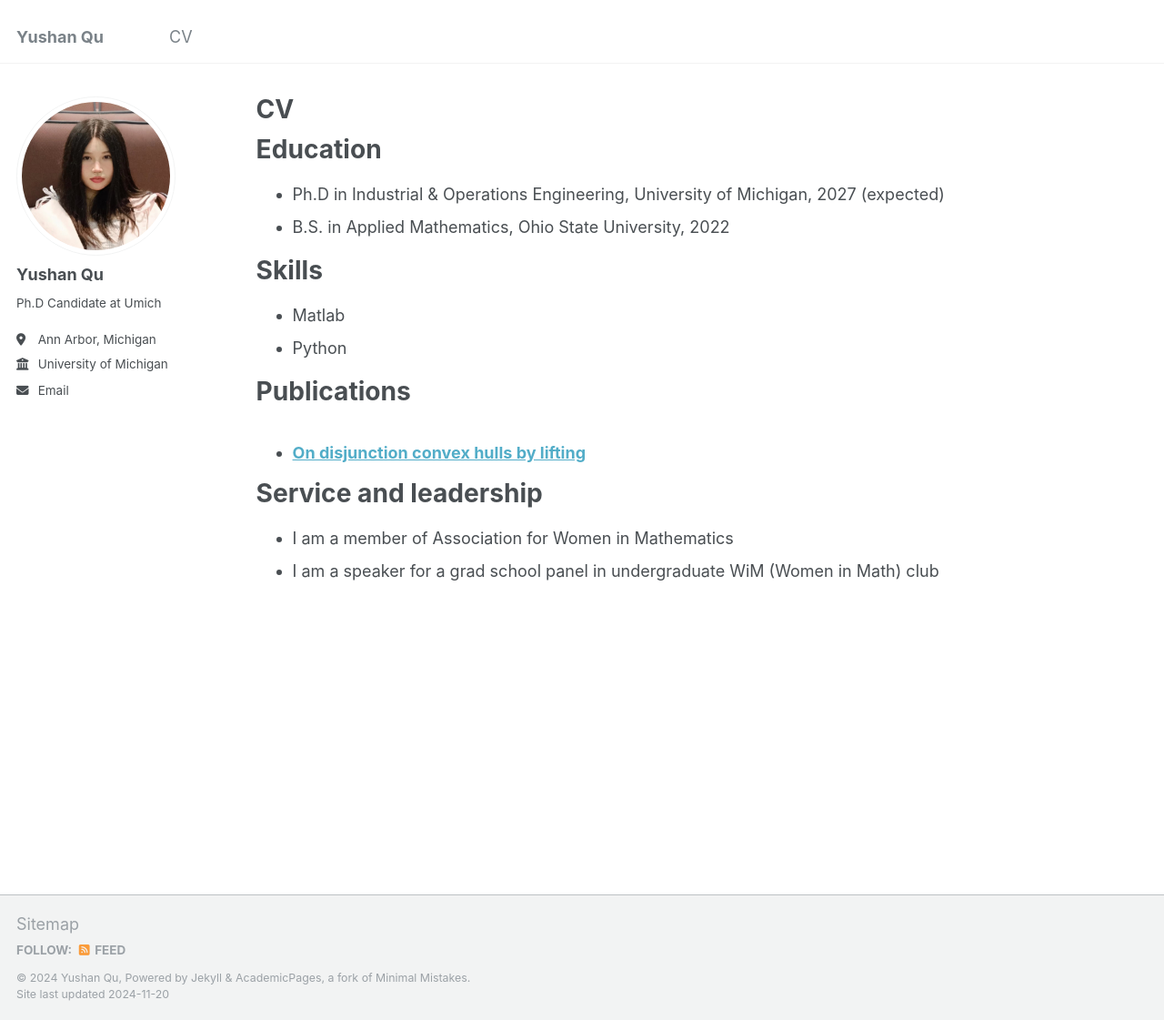
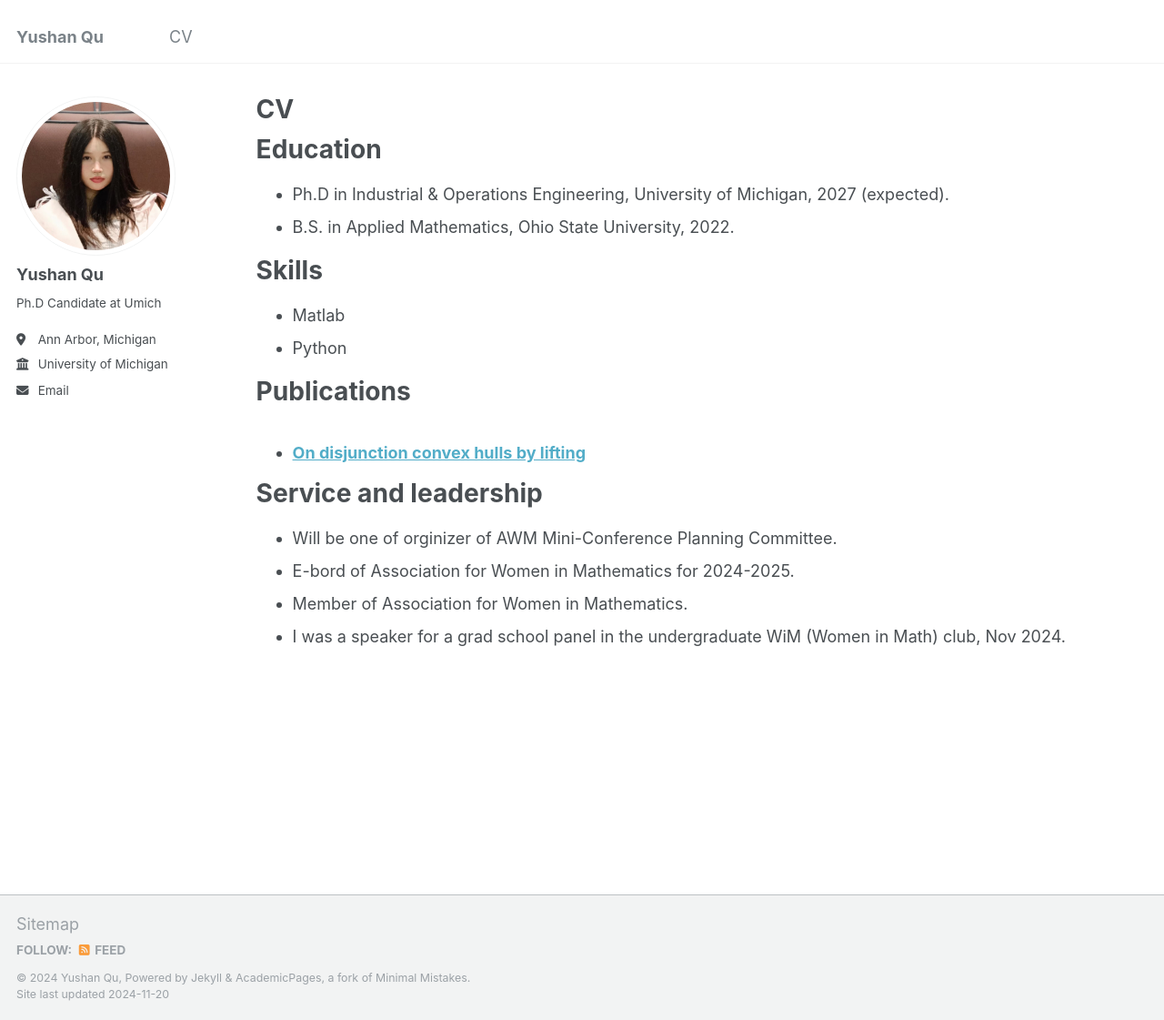
Before and after one commit to yushanqu/yushanqu.github.io, a Jekyll site: the page built from _pages/cv.md, in a window 1280 px wide and 1121 px high. Shown: the whole window at 91% size. Built offline with Jekyll 4.4.1, drawn with Linux system fonts in a browser that asks for light colours.

Commit message:
Update cv.md

```diff
--- a/_pages/cv.md
+++ b/_pages/cv.md
@@ -11,9 +11,9 @@ redirect_from:
 
 Education
 ======
-* Ph.D in Industrial & Operations Engineering, University of Michigan, 2027 (expected)
+* Ph.D in Industrial & Operations Engineering, University of Michigan, 2027 (expected).
 <!--* M.S. in Jekyll, GitHub University, 2014-->
-* B.S. in Applied Mathematics, Ohio State University, 2022
+* B.S. in Applied Mathematics, Ohio State University, 2022.
 
 <!--Work experience
 ======
@@ -63,5 +63,7 @@ Teaching
 
 Service and leadership
 ======
-* I am a member of Association for Women in Mathematics
-* I am a speaker for a grad school panel in undergraduate WiM (Women in Math) club
+* Will be one of orginizer of AWM Mini-Conference Planning Committee.
+* E-bord of Association for Women in Mathematics for 2024-2025.
+* Member of Association for Women in Mathematics.
+* I was a speaker for a grad school panel in the undergraduate WiM (Women in Math) club, Nov 2024.
```
